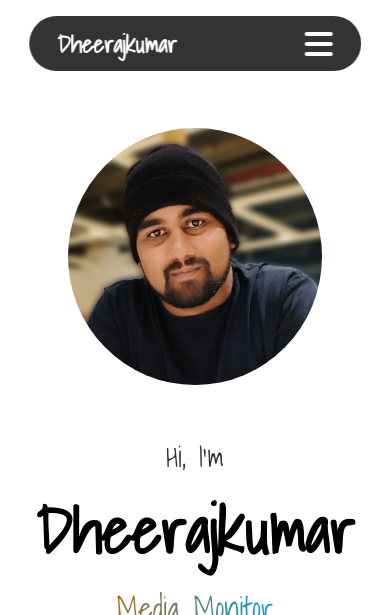
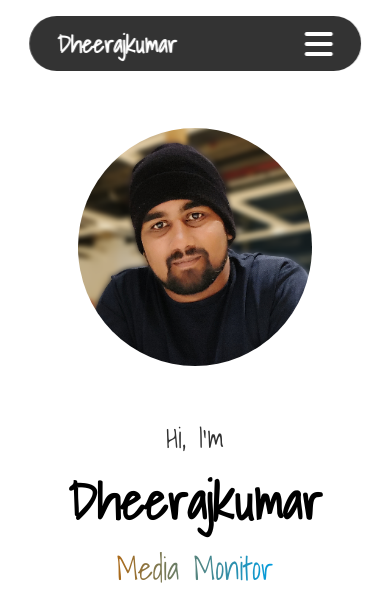
Before and after one commit to Dheerajmahendra/my-portfolio-V0, a plain HTML site: page index.html in a window 390 px wide. Shown: the top 615 px of the page. Drawn offline with Linux system fonts and the light colour scheme.

Commit message:
Update style.css

```diff
--- a/style.css
+++ b/style.css
@@ -404,7 +404,10 @@ footer ul li a{
         font-size: 1.5rem;
     }
     #titleimg{
-        width: 65vw;
+        width: 60vw;
+    }
+    .text h1{
+        font-size: 51px;
     }
     .input-box input{
         padding: 0.5rem 3rem;
```
